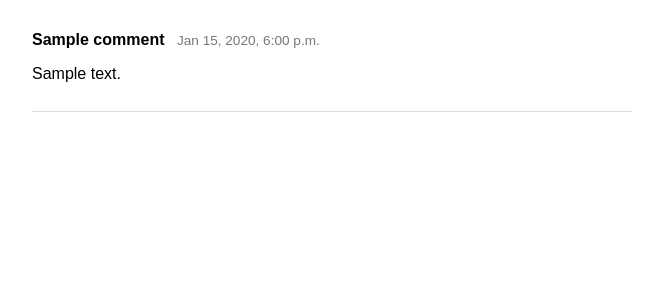
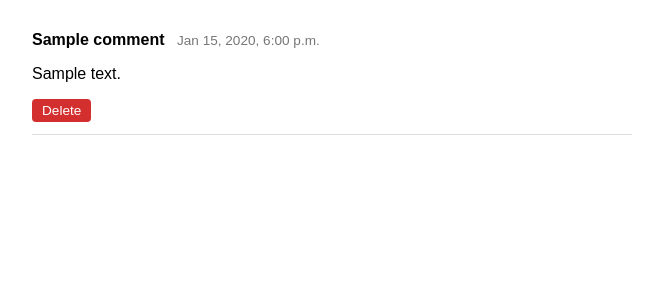
Before and after one commit to oldman0000/test_1, a Django app: page / in a window 1280 px wide. Shown: the part 289-589 px from the top of the page, without its empty margins (308-971 px from the left). Run offline with Django 5.2, Linux system fonts and the light colour scheme; a user stored in the database is signed in; tables that the repository leaves empty hold one stand-in row (values such as "Sample post").

Commit message:
Let users delete their own comments

```diff
--- a/comments/models.py
+++ b/comments/models.py
@@ -1,9 +1,12 @@
+from django.contrib.auth.models import User
 from django.db import models
+
 
 class Comment(models.Model):
     name = models.CharField(max_length=50)
     text = models.TextField(max_length=500)
     created_at = models.DateTimeField(auto_now_add=True)
+    author = models.ForeignKey(User, on_delete=models.SET_NULL, null=True, blank=True)
 
     def __str__(self):
         return f"{self.name}: {self.text[:30]}"
--- a/comments/templates/comments/home.html
+++ b/comments/templates/comments/home.html
@@ -10,6 +10,8 @@
     button { padding: 8px 16px; cursor: pointer; }
     .comment { border-bottom: 1px solid #ddd; padding: 12px 0; }
     .meta { color: #777; font-size: 0.85em; margin-left: 8px; }
+    .delete { background: #d32f2f; color: white; border: none; border-radius: 4px; padding: 4px 10px; font-size: 0.85em; cursor: pointer; }
+    .delete:hover { background: #b71c1c; }
   </style>
 </head>
 <body>
@@ -40,6 +42,16 @@
       <strong>{{ comment.name }}</strong>
       <span class="meta">{{ comment.created_at|date:"M j, Y, g:i a" }}</span>
       <p>{{ comment.text|linebreaksbr }}</p>
+
+
+      {% if comment.author == user %}
+        <form method="post" action="/comments/{{ comment.id }}/delete/"
+            onsubmit="return confirm('Delete this comment?');">
+          {% csrf_token %}
+          <button type="submit" class="delete">Delete</button>
+        </form>
+      {% endif %}
+
     </div>
   {% empty %}
     <p>No comments yet. Be the first!</p>
--- a/comments/views.py
+++ b/comments/views.py
@@ -1,4 +1,5 @@
-from django.shortcuts import render, redirect
+from django.http import HttpResponseForbidden
+from django.shortcuts import render, redirect, get_object_or_404
 from .models import Comment
 
 
@@ -12,9 +13,26 @@ def home(request):
         text = request.POST.get("text", "").strip()
         if text:
             # The name comes from their account, not from a text box
-            Comment.objects.create(name=request.user.username, text=text)
+            Comment.objects.create(name=request.user.username, text=text, author=request.user)
         return redirect("/")
 
     # Someone just opened the page: show all comments, newest first
     comments = Comment.objects.order_by("-created_at")
     return render(request, "comments/home.html", {"comments": comments})
+
+
+
+def delete_comment(request, comment_id):
+    # Only allow deleting with a form (POST), not by just visiting a link
+    if request.method != "POST":
+        return redirect("/")
+
+    # Find the comment, or show "404 Not Found" if it doesn't exist
+    comment = get_object_or_404(Comment, id=comment_id)
+
+    # The permission check: is this person the author?
+    if comment.author != request.user:
+        return HttpResponseForbidden("You can only delete your own comments.")
+
+    comment.delete()
+    return redirect("/")
--- a/config/urls.py
+++ b/config/urls.py
@@ -21,5 +21,6 @@ from comments import views
 urlpatterns = [
     path('admin/', admin.site.urls),
     path('', views.home),
+    path('comments/<int:comment_id>/delete/', views.delete_comment, name="delete_comment"),
     path('', include('accounts.urls')),
 ]
```
Also changed, not shown: accounts/urls.py (line endings or trailing spaces), comments/migrations/0002_comment_author.py (added).
